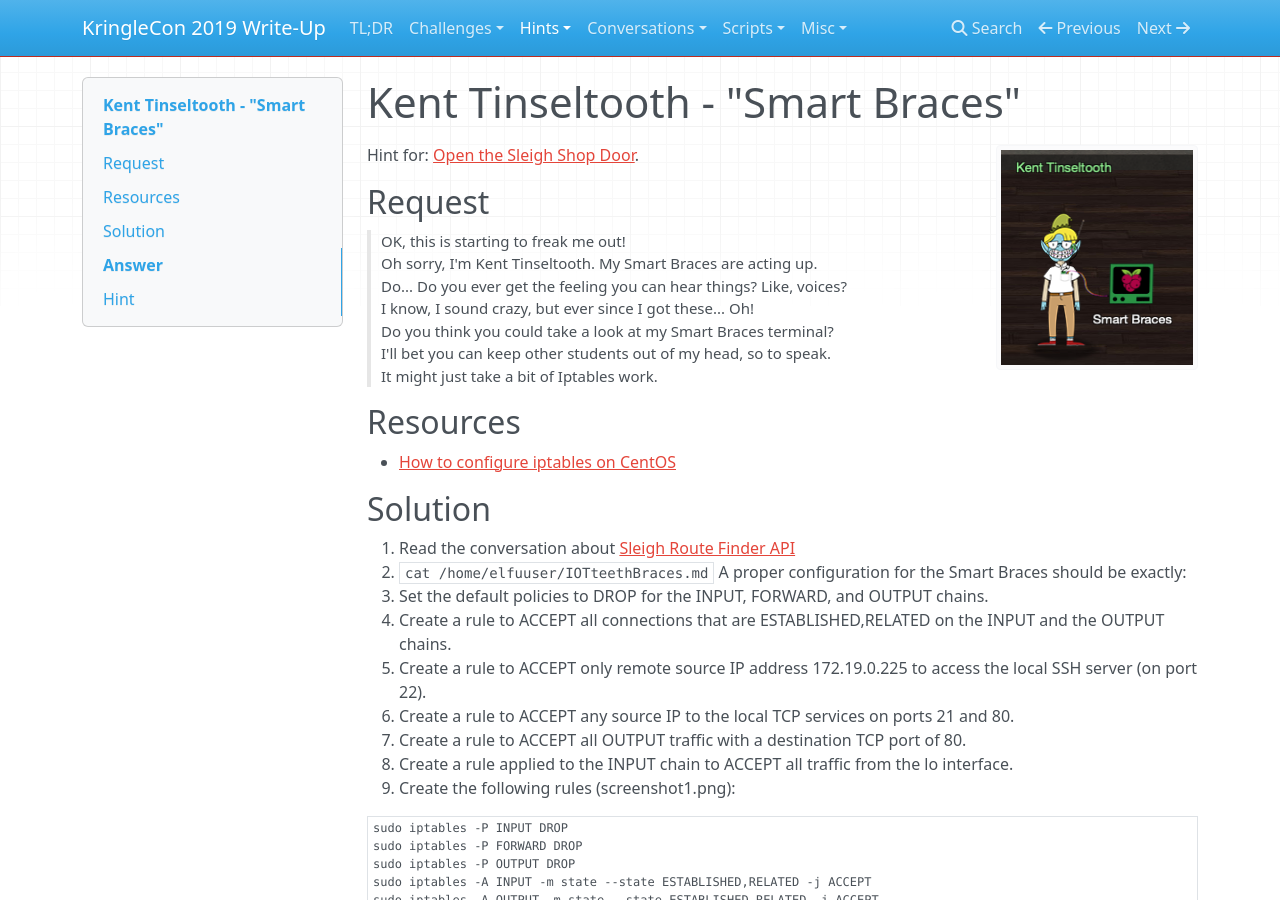
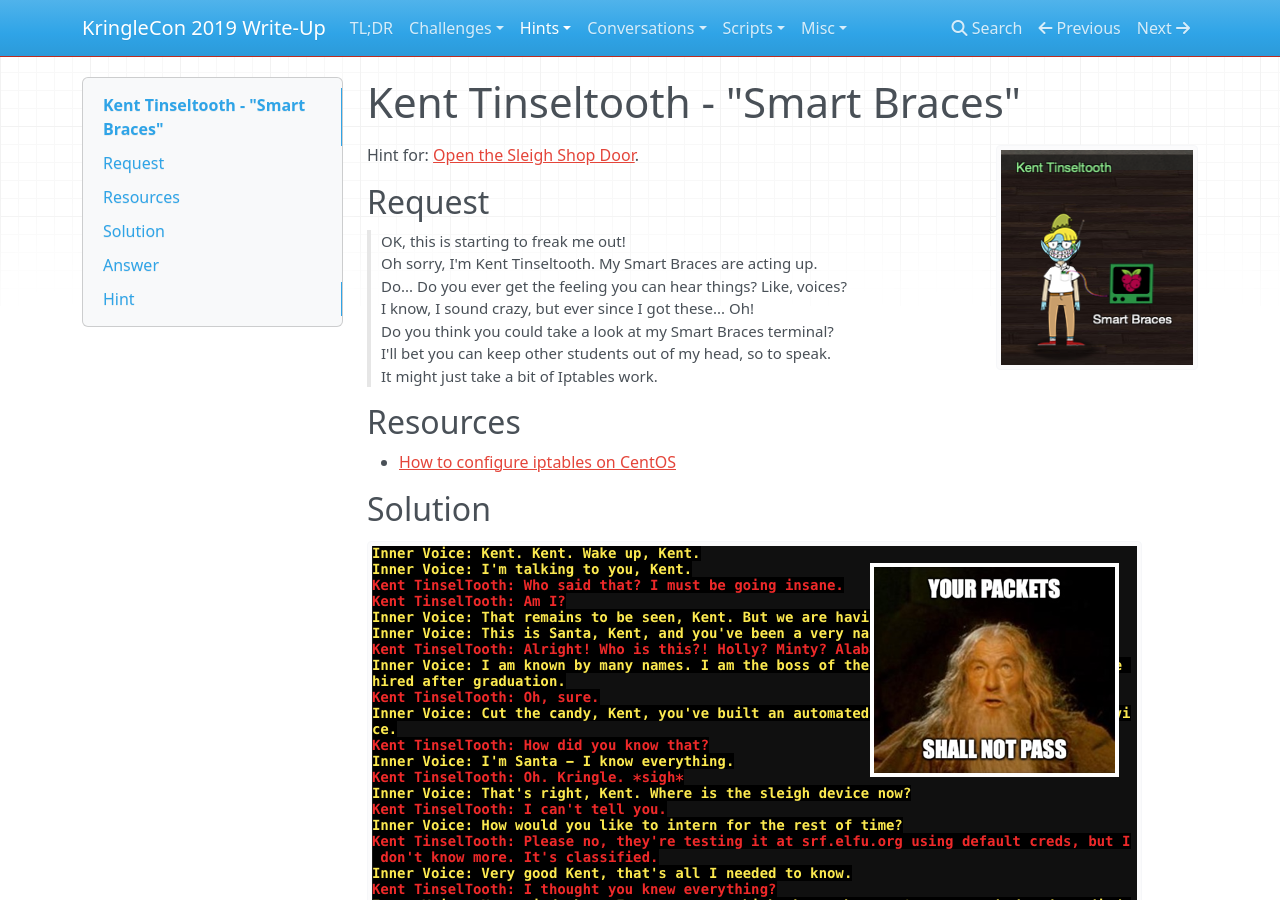
Before and after one commit to crahan/HolidayHackChallenge2019, an MkDocs documentation site: the page built from docs/hints/h11.md, in a window 1280 px wide and 900 px high. Built offline with MkDocs 1.6.1, drawn with Linux system fonts in a browser that asks for light colours; nearby versions of some CDN libraries; a style sheet for code colours, icons or effects is not loaded.

Commit message:
Updated images

````diff
--- a/docs/hints/h11.md
+++ b/docs/hints/h11.md
@@ -16,6 +16,8 @@ Hint for: [Open the Sleigh Shop Door](../../challenges/c11/).
 - [How to configure iptables on CentOS](https://upcloud.com/community/tutorials/configure-iptables-centos/)
 
 ## Solution
+![Terminal](../img/hints/h11/h11_terminal1_nopass.png)
+
 1. Read the conversation about [Sleigh Route Finder API](https://srf.elfu.org)
 2. `cat /home/elfuuser/IOTteethBraces.md`
    A proper configuration for the Smart Braces should be exactly:
@@ -40,7 +42,7 @@ sudo iptables -A OUTPUT -p tcp --dport 80 -j ACCEPT
 sudo iptables -A INPUT -i lo -j ACCEPT
 ```
 
-# Answer
+## Answer
 See [solution](#solution).
 
 ## Hint
````
Also changed, not shown: docs/hints/h4.md (+1 -1 lines), docs/hints/h5.md (+0 -2 lines), docs/hints/h7.md (+0 -3 lines), docs/img/hints/h10/h10_terminal1_win.png, docs/img/hints/h11/h11_terminal1.png (added), docs/img/hints/h11/h11_terminal1_nopass.png (added), docs/img/hints/h11/h11_terminal2.png (added), docs/img/hints/h11/h11_terminal3.png (added), docs/img/hints/h12/h12_terminal1.png (added), docs/img/hints/h12/h12_terminal2.png (added), docs/img/hints/h4/h4_terminal1_hobo.png (added), docs/img/hints/h4/h4_terminal1_kenobi.png (deleted), docs/img/hints/h5/h5_terminal1_lasers.png, docs/img/hints/h6/h6_terminal1_yeeaaah.png, 1 more files.
